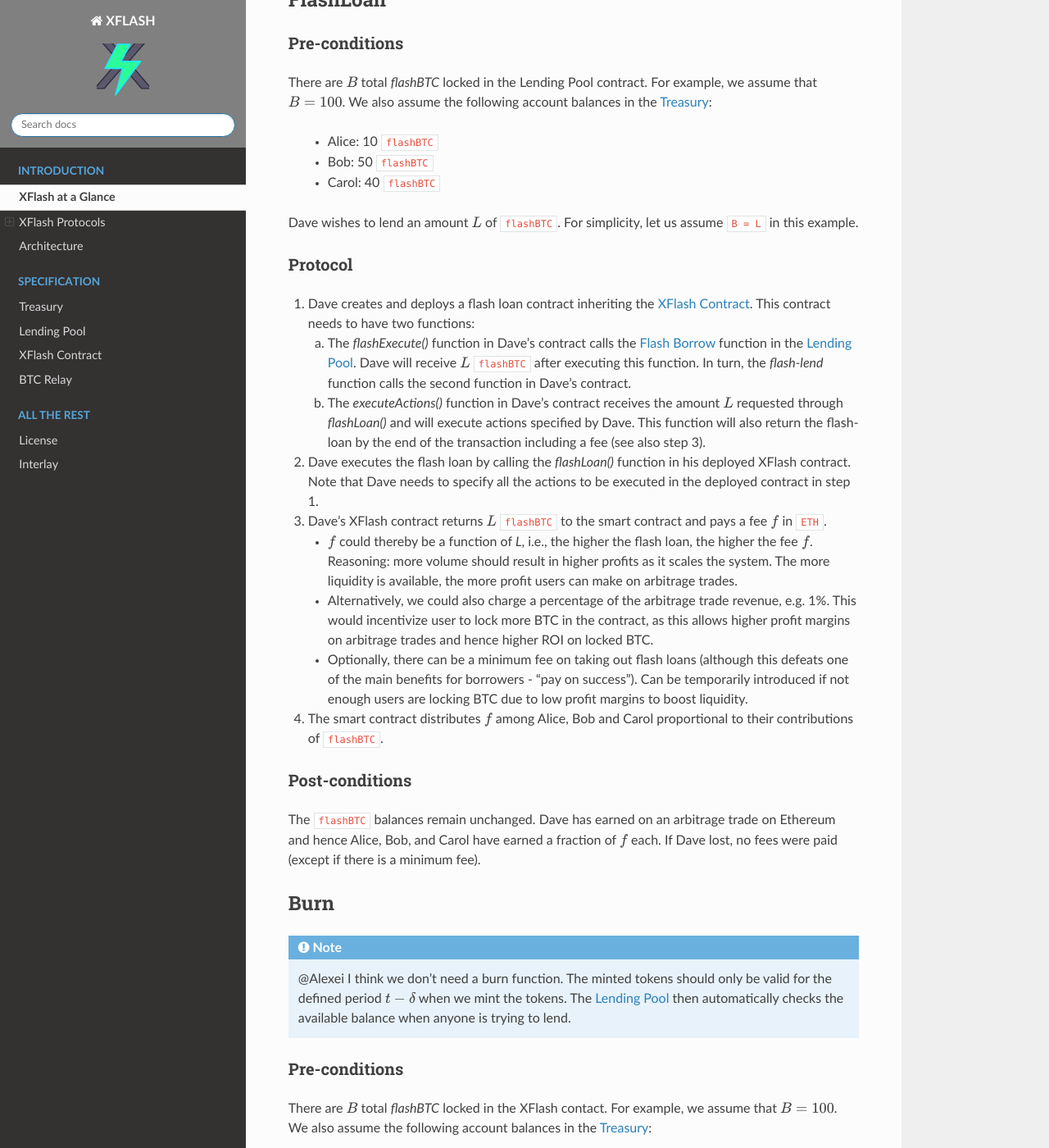
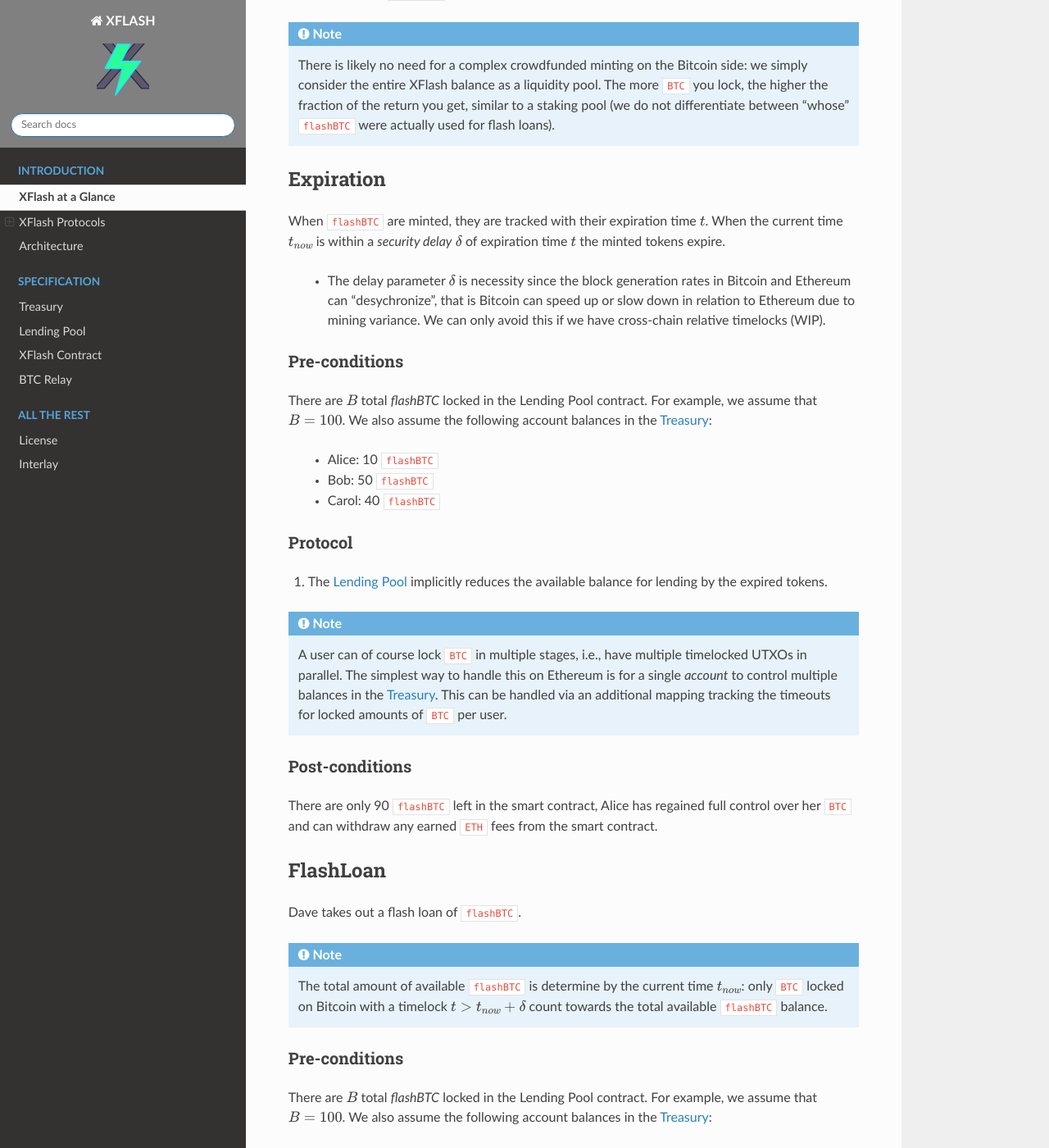
Before and after one commit to interlay/xopts, a Sphinx documentation site: the page built from docs/source/intro/at-a-glance.rst, in a window 1280 px wide and 1400 px high, scrolled down 1777 px. Shown: the whole window at 82% size. Built offline with Sphinx 7.4.7 and the Read the Docs theme 2.0.0, drawn with Linux system fonts in a browser that asks for light colours; cross-references to code outside the pages are shown as plain code; some of the changed text lies outside the part shown.

Commit message:
Updated protocols

```diff
--- a/docs/source/conf.py
+++ b/docs/source/conf.py
@@ -87,7 +87,7 @@
 # Add any paths that contain custom static files (such as style sheets) here,
 # relative to this directory. They are copied after the builtin static files,
 # so a file named "default.css" will overwrite the builtin "default.css".
-html_static_path = ['_static']
+#html_static_path = ['_static']
 
 # Output file base name for HTML help builder.
 htmlhelp_basename = 'XFlashDoc'
--- a/docs/source/intro/at-a-glance.rst
+++ b/docs/source/intro/at-a-glance.rst
@@ -28,15 +28,21 @@
 Protocol
 ........
 
-1. Alice creates a timelocked UTXO, locking 10 ``BTC`` for period :math:`t`, e.g., 24h, by broadcasting (and hence including) a transaction :math:`T_A` on Bitcoin
+1. Alice locally generates a recovery secret :math:``r``.
 
-   * :math:`T_A` has at least one output, which locks 10 ``BTC`` under the following condition: :math:`\sigma_A \land t_{now} > t`, where :math:`\sigma_A` is the signature generated by :math:`sk_A`.
-   * That is, only Alice can spend these coins after time :math:`t` (can be expressed in a UNIX timestamp or in Bitcoin blocks) and can be (i) absolute (e.g. block height 500 000) or (ii) relative (e.g. 144 blocks after :math:`TX_A` is included in the Bitcoin blockchain)
+2. Alice creates a timelocked UTXO, locking 10 ``BTC`` for period :math:`t`, e.g., 24h, by broadcasting (and hence including) a transaction :math:`T_A` on Bitcoin. Thereby, Alice can recover her ``BTC`` at any time by revealing :math:``r``.
+
+   * :math:`T_A` has at least one output ("payment UTXO"), which locks 10 ``BTC`` under the following condition: :math:`(\sigma_A \land t_{now} > t) \lor (\sigma_A \land H(r))`, where :math:`\sigma_A` is the signature generated by :math:`sk_A`, :math:`t_{now}` denotes the current blockchain time, and :math:`H(r)` is the output of a secure hash function :math:`H()` on input :math:`r` (SHA256 in Bitcoin).
+   * That is, only Alice can spend these coins:
+
+      a. after time :math:`t` by providing her signature,
+      b.  `anytime` by providing the preimage :math:`r` to :math:`H(r)` and her signature.
+   * The timelock can thereby be expressed as a UNIX timestamp or in Bitcoin blocks and can be (i) absolute (e.g. block height 500 000) or (ii) relative (e.g. 144 blocks after :math:`TX_A` is included in the Bitcoin blockchain)
    * The transaction can have more outputs, but only the first will be checked in XFlash and considered for minting ``flashBTC`` tokens.
 
-2. Alice waits for :math:`k` Bitcoin blocks.
+3. Alice waits for :math:`k` Bitcoin blocks.
 
-3. Alice submits an SPV proof for :math:`T_A` to the :ref:`pool-sc` on Ethereum by calling the :ref:`deposit` function.
+4. Alice submits an SPV proof for :math:`T_A` to the :ref:`pool-sc` on Ethereum by calling the :ref:`deposit` function.
 
 
   a) The :ref:`pool-sc` calls :ref:`btc-relay` to (i) verify the inclusion proof for :math:`T_A` and (ii) to parse the transaction and extract the timelock duration from the first UTXO (and the target  `account` specified in the second `OP_RETURN` output).
@@ -51,11 +57,43 @@
 
 .. note:: There is likely no need for a complex crowdfunded minting on the Bitcoin side: we simply consider the entire XFlash balance as a liquidity pool. The more ``BTC`` you lock, the higher the fraction of the return you get, similar to a staking pool (we do not differentiate between "whose" ``flashBTC`` were actually used for flash loans).
 
+Expiration
+----------
 
+When ``flashBTC`` are minted, they are tracked with their expiration time :math:`t`. When the current time :math:`t_{now}` is within a *security delay* :math:`\delta` of  expiration time :math:`t` the minted tokens expire.
+
+  * The delay parameter :math:`\delta` is necessity since the block generation rates in Bitcoin and Ethereum can "desychronize", that is Bitcoin can speed up or slow down in relation to Ethereum due to mining variance. We can only avoid this if we have cross-chain relative timelocks (WIP).
+
+Pre-conditions
+..............
+
+There are :math:`B` total `flashBTC` locked in the Lending Pool contract. For example, we assume that :math:`B = 100`.
+We also assume the following account balances in the :ref:`treasury`:
+
+   * Alice: 10 ``flashBTC``
+   * Bob: 50 ``flashBTC``
+   * Carol: 40 ``flashBTC``
+
+
+Protocol
+.........
+
+1. The :ref:`pool-sc` implicitly reduces the available balance for lending by the expired tokens.
+
+.. note:: A user can of course lock ``BTC`` in multiple stages, i.e., have multiple timelocked UTXOs in parallel. The simplest way to handle this on Ethereum is for a single *account* to control multiple balances in the :ref:`treasury`. This can be handled via an additional mapping tracking the timeouts for locked amounts of ``BTC`` per user.
+
+Post-conditions
+..............
+
+There are only 90 ``flashBTC`` left in the smart contract, Alice has regained full control over her ``BTC`` and can withdraw any earned ``ETH`` fees from the smart contract.
 
 
 FlashLoan
 ---------
+
+Dave takes out a flash loan of ``flashBTC``.
+
+.. note:: The total amount of available ``flashBTC`` is determine by the current time :math:`t_{now}`: only ``BTC`` locked on Bitcoin with a timelock :math:`t > t_{now} + \delta` count towards the total available ``flashBTC`` balance.
 
 Pre-conditions
 ..............
@@ -99,10 +137,10 @@
 
 
 
-Burn
-----
+Announced Withdraw
+------------------
 
-.. note:: @Alexei I think we don't need a burn function. The minted tokens should only be valid for the defined period :math:`t-\delta` when we mint the tokens. The :ref:`pool-sc` then automatically checks the available balance when anyone is trying to lend.
+Alice announces that she wishes to withdraw her ``BTC`` from XFLASH, ``flashBTC`` balance is liquidated, fees are paid out and only then Alice recovers her ``BTC`` on Bitcoin using the hash pre-image / recovery secret ``r``. Alice can do this anytime while ``BTC`` are locked.
 
 Pre-conditions
 ..............
@@ -117,25 +155,43 @@
 Protocol
 ........
 
-1. When ``flashBTC`` are minted, they are tracked with their expiration time :math:`t`. When the current time :math:`t_{now}` is within a *security delay* :math:`\delta` of  expiration time :math:`t` the minted tokens expire.
-
-  * The delay parameter :math:`\delta` is necessity since the block generation rates in Bitcoin and Ethereum can "desychronize", that is Bitcoin can speed up or slow down in relation to Ethereum due to mining variance. We can only avoid this if we have cross-chain relative timelocks (WIP).
-
-2. The :ref:`pool-sc` reduces the available balance for lending by the expired tokens.
-
-.. The smart contract stops accepting any new flash loan requests and liquidates Alice's balance.
-
-.. note:: A user can of course lock ``BTC`` in multiple stages, i.e., have multiple timelocked UTXOs in parallel. The simplest way to handle this on Ethereum is for a single *account* to control multiple balances in the :ref:`treasury`. This can be handled via an additional mapping tracking the timeouts for locked amounts of ``BTC`` per user.
+TODO
 
 Post-conditions
 ...............
-For example, if Alice's token would expire, there are only 90 ``flashBTC`` left in the smart contract, and Alice has regained full control over her ``BTC``.
+There are only 90 ``flashBTC`` left in the smart contract, Alice has regained full control over her ``BTC`` and can withdraw any earned ``ETH`` fees from the smart contract -- **before** time :mat:`t`.
+
+
+Instant Withdraw
+-----------------
+Alice instantly withdraws her  ``BTC`` on Bitcoin by spending from the hash lock of the UTXO of :math:`T_A`.
+
+Pre-conditions
+..............
+There are :math:`B` total `flashBTC` locked in the XFlash contact. For example, we assume that :math:`B = 100`.
+We also assume the following account balances in the :ref:`treasury`:
+
+   * Alice: 10 ``flashBTC``
+   * Bob: 50 ``flashBTC``
+   * Carol: 40 ``flashBTC``
+
+
+Protocol
+---------
+
+
+Post-conditions
+...............
+There are only 90 ``flashBTC`` left in the smart contract, Alice has regained full control over her ``BTC`` **before** time :mat:`t`, **BUT** has lost the right to any earned fees. The fees are, e.g. distributed among other participants.
+
+
 
 Extend
 ------
 
-Alice extends the timelock of her locked 10 BTC by renewing the timelock of :math:`TX_A` **before** :math:`t - \delta`.
+Alice extends the timelock of her locked 10 BTC by renewing the timelock of :math:`TX_A` **before** :math:`t - \delta` by spending from the hash lock.
 
+.. todo:: Write up. Comments below have already been incorporated. TODO: reduce number of on-chain ETH transactions.
 
 .. warning:: Problem: we need to extend the timelock **before** time :math:`t`, but need to do this without enabling Alice to spend the BTC in a "burn" before time :math:`t`. TODO for @Alexei: figure out how to do this.
 
```
